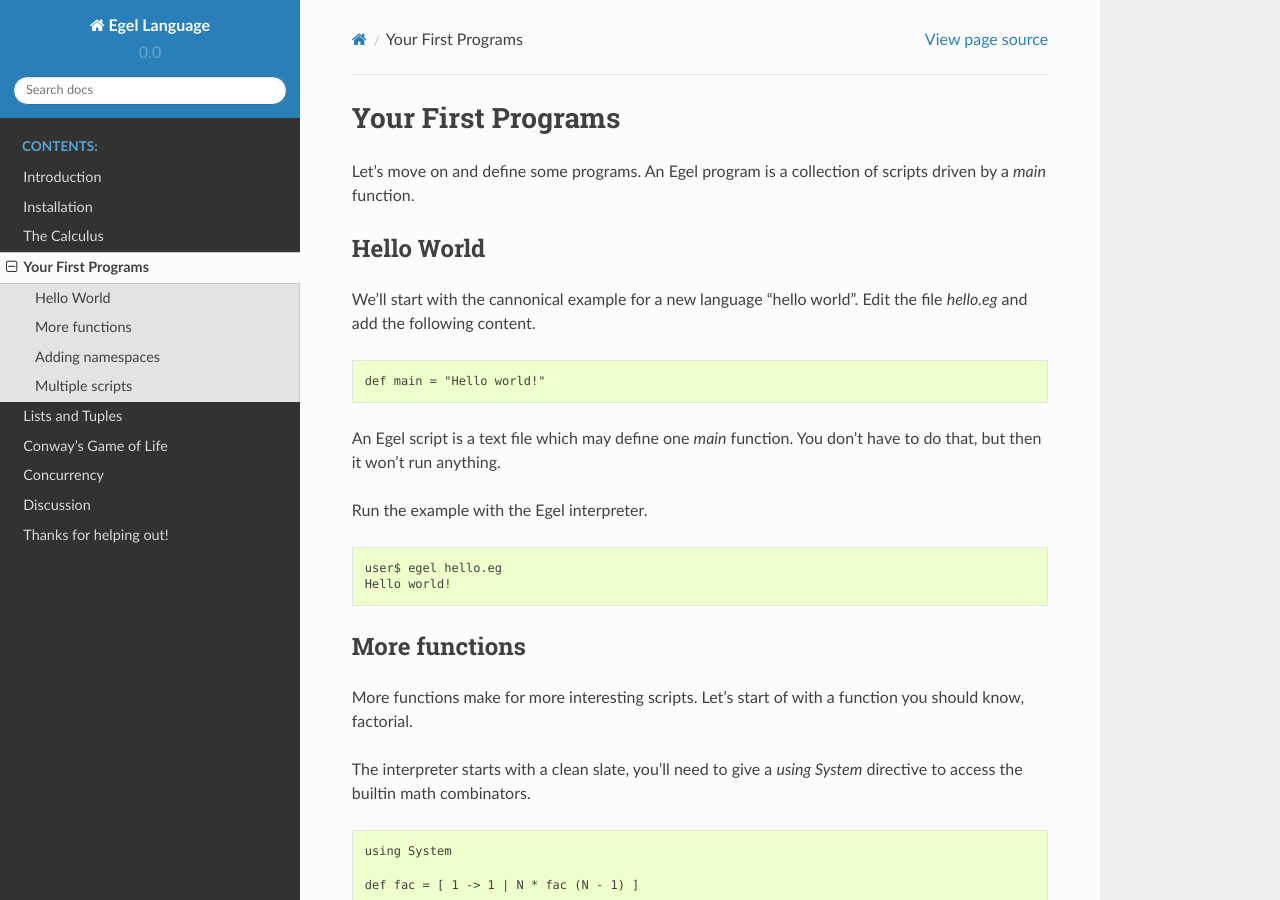
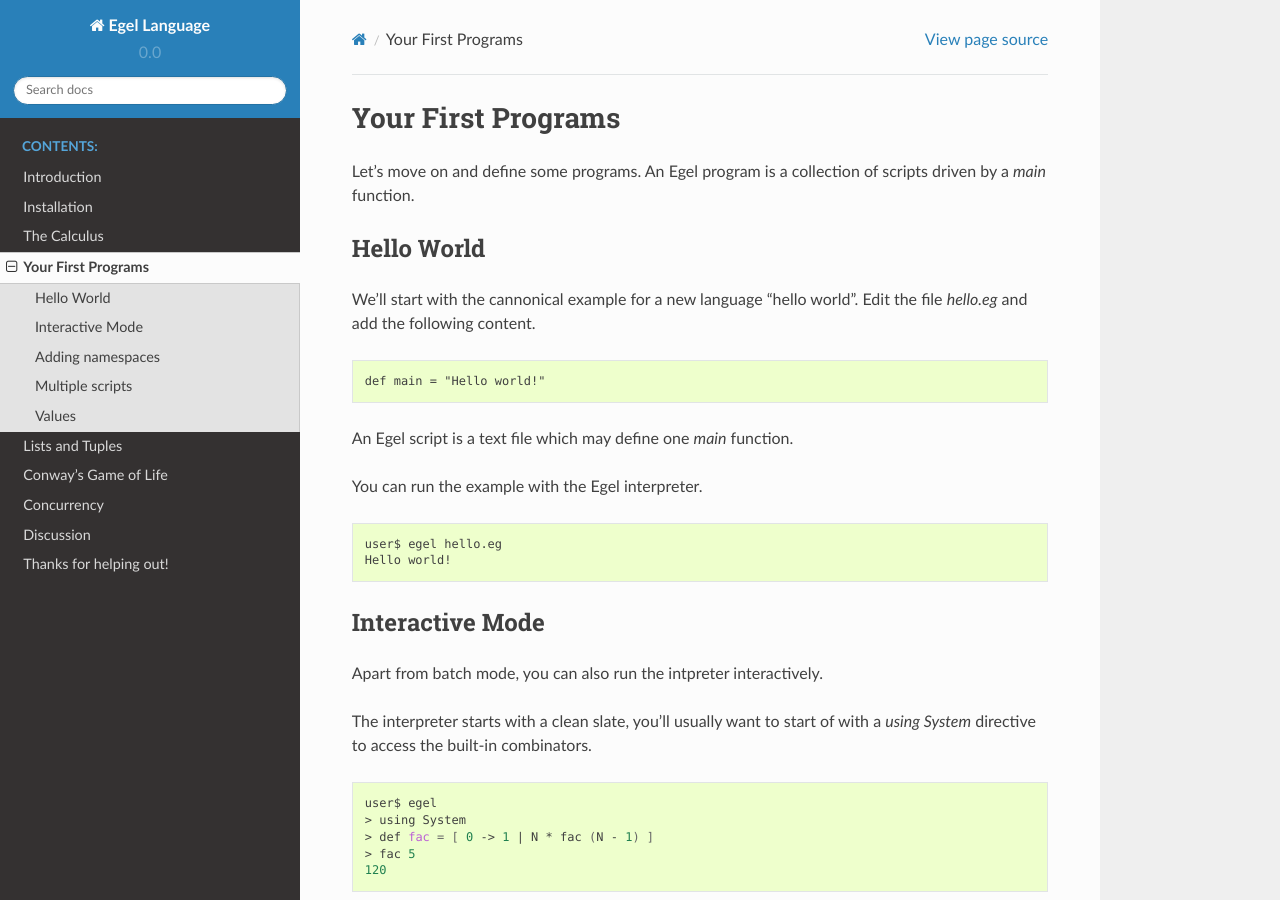
Before and after one commit to egel-lang/egel-docs, a Sphinx documentation site: the page built from source/first.rst, in a window 1280 px wide and 900 px high. Built offline with Sphinx 7.4.7 and the Read the Docs theme 2.0.0, drawn with Linux system fonts in a browser that asks for light colours; some of the changed text lies outside the part shown.

Commit message:
Update first.rst

```diff
--- a/source/first.rst
+++ b/source/first.rst
@@ -16,35 +16,32 @@ following content.
     def main = "Hello world!"
 
 An Egel script is a text file which may define one `main`
-function. You don't have to do that, but then it won't
-run anything.
+function.
 
-Run the example with the Egel interpreter.
+You can run the example with the Egel interpreter.
 
 .. code-block:: bash
 
     user$ egel hello.eg
     Hello world!
 
-More functions
---------------
+Interactive Mode
+----------------
 
-More functions make for more interesting scripts. Let's
-start of with a function you should know, factorial.
+Apart from batch mode, you can also run the intpreter
+interactively.
 
-The interpreter starts with a clean slate, you'll need
-to give a `using System` directive to access the builtin
-math combinators.
+The interpreter starts with a clean slate, you'll usually
+want to start of with a `using System` directive to access
+the built-in combinators.
 
-.. code-block:: egel
+.. code-block:: bash
 
-    using System
-
-    def fac = [ 1 -> 1 | N * fac (N - 1) ]
-
-    def main = fac 5
-
-Save it somewhere, run it, and it should give you a number.
+    user$ egel
+    > using System
+    > def fac = [ 0 -> 1 | N * fac (N - 1) ]
+    > fac 5
+    120
 
 Adding namespaces
 -----------------
@@ -78,8 +75,8 @@ structures. That's easy in Egel, small constants can
 function as constructors, although when you become more
 advanced you will often just leave them away.
 
-While we're at it, let's pretend this is serious business and split our
-new application into two files.
+While we're at it, let's pretend this is serious business
+and split our new application into two files.
 
 Put the following code in the file `eval.eg`.
 
@@ -110,3 +107,20 @@ And write the following text to `main.eg`.
 
 The `import` directive tells the interpreter where to look.
 Running `egel main.eg` should give `17`.
+
+Values
+------
+
+Values are combinator definitions where the body is reduced
+then assigned. This serves a two-fold purpose.
+
+For one, often you'll want to compute a value once and then
+reuse it without passing it around explicitly. Secondly,
+due to technical reasons all definitions are wrapped in
+lambda abstractions you sometimes want to get rid off.
+
+.. code_block:: egel
+
+     val x = heavy_computation somenumber
+
+     def main = (x, x)
```
